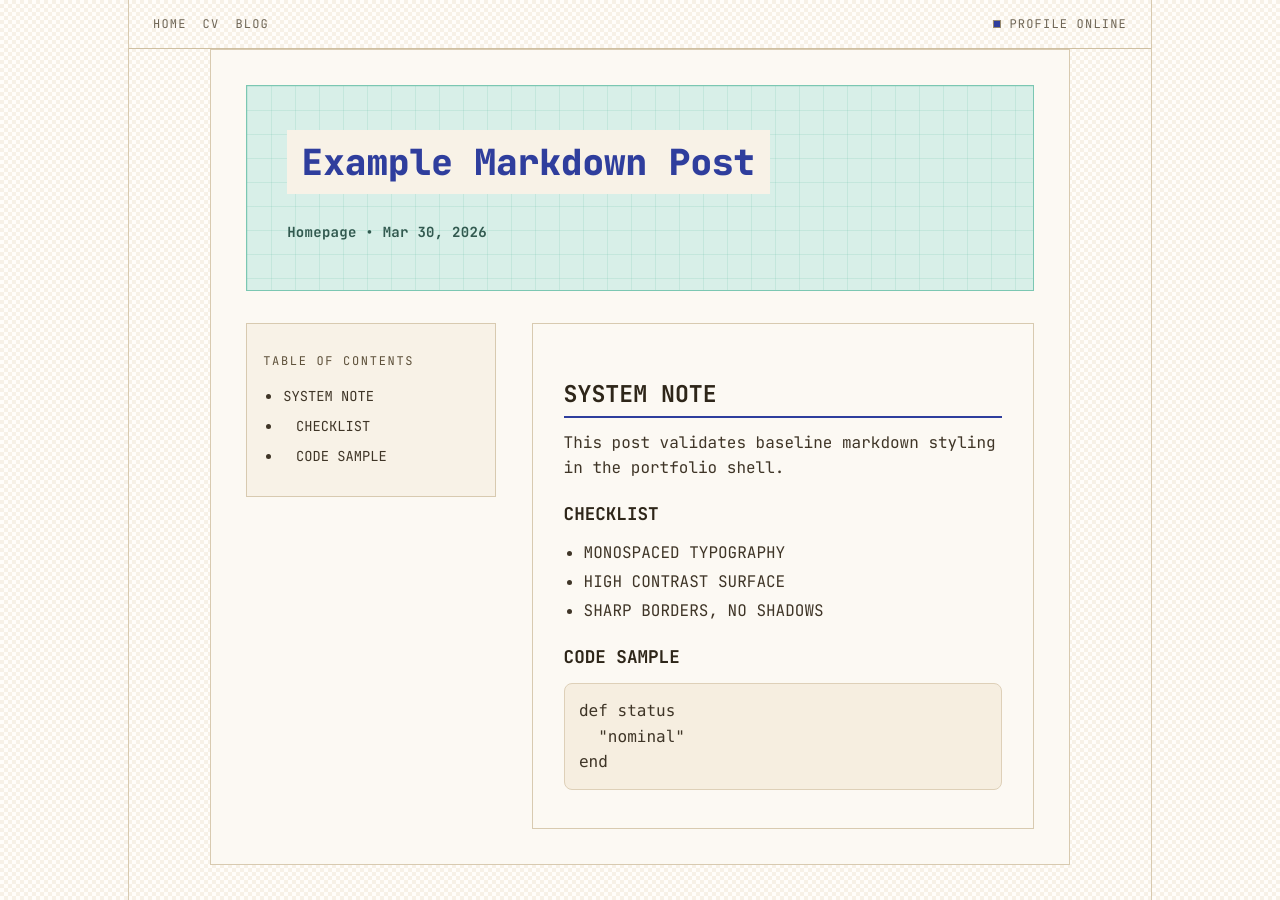
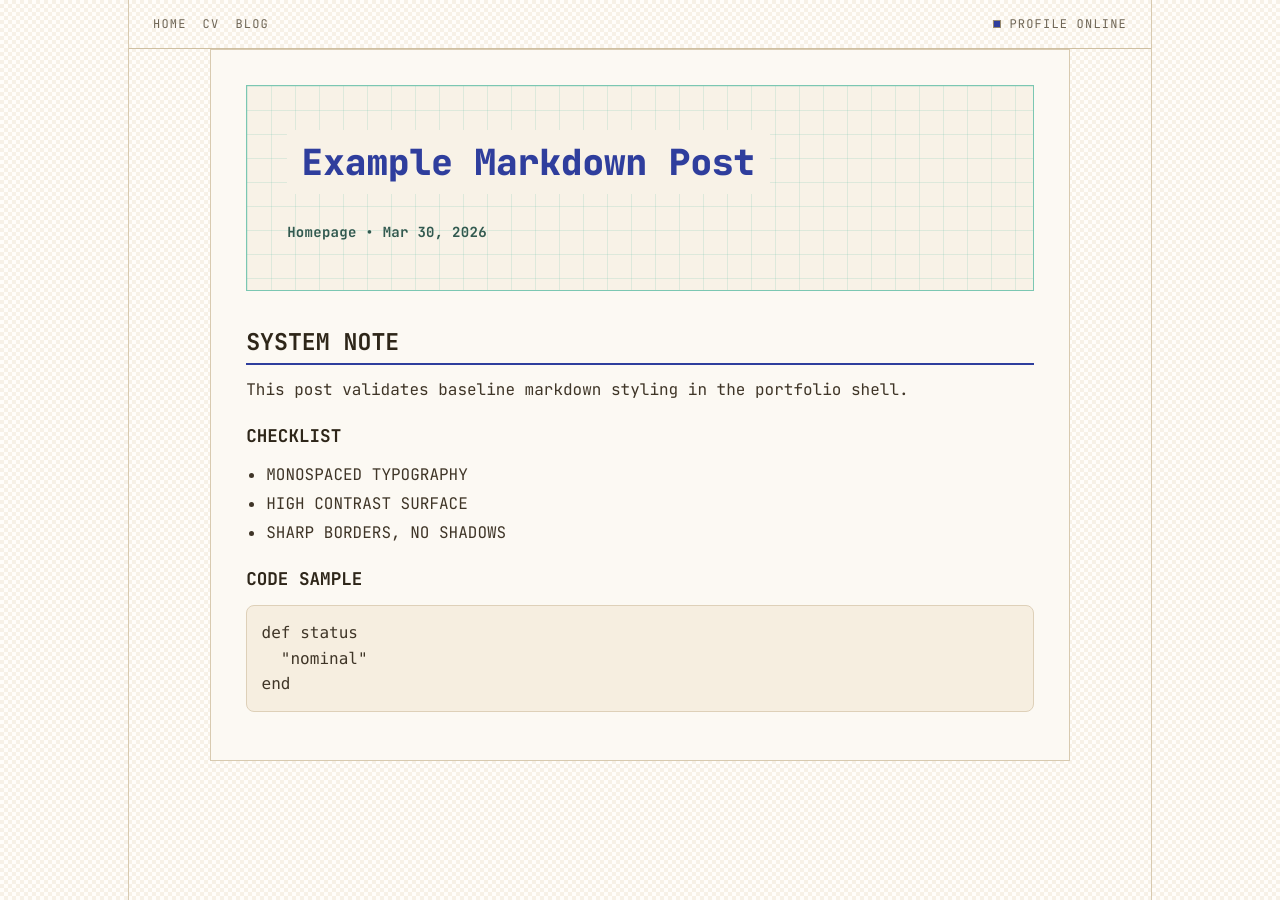
Before and after one commit to I-am-Rudi/i-am-rudi.github.io, a Jekyll site: the page built from _posts/2026-03-30-example-post.md, in a window 1280 px wide. Built offline with Jekyll 4.4.1, drawn with Linux system fonts in a browser that asks for light colours; nearby versions of some CDN libraries.

Commit message:
Unify post page format with site style
Agent-Logs-Url: https://github.com/I-am-Rudi/Homepage/sessions/07db3366-a946-4c60-9d70-8ac031964f66

Co-authored-by: I-am-Rudi <104427619+I-am-Rudi@users.noreply.github.com>

```diff
--- a/_layouts/default.html
+++ b/_layouts/default.html
@@ -183,19 +183,12 @@
         }
       }
 
-      .post-shell {
-        display: grid;
-        grid-template-columns: 250px 1fr;
-        gap: 2.25rem;
-        align-items: start;
-      }
-
       .post-hero {
         border: 1px solid #7bc7b2;
         background:
           linear-gradient(rgba(123, 199, 178, 0.22) 1px, transparent 1px),
           linear-gradient(90deg, rgba(123, 199, 178, 0.22) 1px, transparent 1px),
-          #d8efe8;
+          #f8f2e7;
         background-size: 24px 24px, 24px 24px, auto;
         padding: 2.25rem 2.5rem;
       }
@@ -218,55 +211,8 @@
         letter-spacing: 0.02em;
       }
 
-      .post-toc {
-        position: sticky;
-        top: 1.2rem;
-        border: 1px solid #d8cab0;
-        background: #f8f2e7;
-        padding: 1rem;
-      }
-
-      .post-toc-title {
-        margin: 0 0 0.6rem 0;
-        color: #5d503a;
-        font-size: 0.75rem;
-        letter-spacing: 0.14em;
-        text-transform: uppercase;
-      }
-
-      .post-toc-list {
-        margin: 0;
-        padding: 0;
-        list-style: none;
-      }
-
-      .post-toc-list li {
-        margin: 0;
-      }
-
-      .post-toc-list li + li {
-        margin-top: 0.25rem;
-      }
-
-      .post-toc-list a {
-        display: inline-block;
-        color: #3f3527;
-        text-decoration: none;
-        font-size: 0.86rem;
-      }
-
-      .post-toc-list a:hover {
-        color: #0a5f48;
-      }
-
-      .post-toc-list .toc-depth-3 {
-        margin-left: 0.8rem;
-      }
-
       .post-content {
-        border: 1px solid #d8cab0;
-        background: #fcf9f3;
-        padding: 1.6rem 1.9rem;
+        margin-top: 2rem;
       }
 
       .post-content h2,
@@ -274,15 +220,6 @@
         scroll-margin-top: 1rem;
       }
 
-      @media (max-width: 960px) {
-        .post-shell {
-          grid-template-columns: 1fr;
-        }
-
-        .post-toc {
-          position: static;
-        }
-      }
     </style>
   </head>
   {% assign is_post = false %}
@@ -313,64 +250,12 @@
                 {{ site.author | default: site.title }} • {{ page.date | date: "%b %-d, %Y" }}
               </p>
             </header>
-            <div class="post-shell mt-8">
-              <aside class="post-toc" aria-label="Table of contents">
-                <p class="post-toc-title">Table of contents</p>
-                <ul id="post-toc-list" class="post-toc-list"></ul>
-              </aside>
-              <div id="post-content" class="post-content">
-                {{ content }}
-              </div>
-            </div>
+            <div class="post-content">{{ content }}</div>
           </article>
         {% else %}
           {{ content }}
         {% endif %}
       </main>
     </div>
-    {% if is_post %}
-      <script>
-        (function () {
-          const content = document.getElementById("post-content");
-          const toc = document.getElementById("post-toc-list");
-          if (!content || !toc) return;
-
-          const headings = Array.from(content.querySelectorAll("h2, h3"));
-          if (headings.length === 0) return;
-
-          const usedIds = new Set();
-          const slugify = (text) =>
-            text
-              .toLowerCase()
-              .trim()
-              .replace(/[^\w\s-]/g, "")
-              .replace(/\s+/g, "-");
-
-          headings.forEach((heading, index) => {
-            const text = (heading.textContent || "").trim();
-            const fallback = heading.tagName === "H3" ? "subsection" : "section";
-            const base = slugify(text) || fallback;
-
-            const baseId = heading.id || base;
-            let uniqueId = baseId;
-            let counter = 2;
-            while (usedIds.has(uniqueId)) {
-              uniqueId = `${baseId}-${counter}`;
-              counter += 1;
-            }
-            heading.id = uniqueId;
-            usedIds.add(uniqueId);
-
-            const item = document.createElement("li");
-            const link = document.createElement("a");
-            link.className = heading.tagName === "H3" ? "toc-depth-3" : "";
-            link.href = `#${heading.id}`;
-            link.textContent = text || heading.textContent;
-            item.appendChild(link);
-            toc.appendChild(item);
-          });
-        })();
-      </script>
-    {% endif %}
   </body>
 </html>
```
